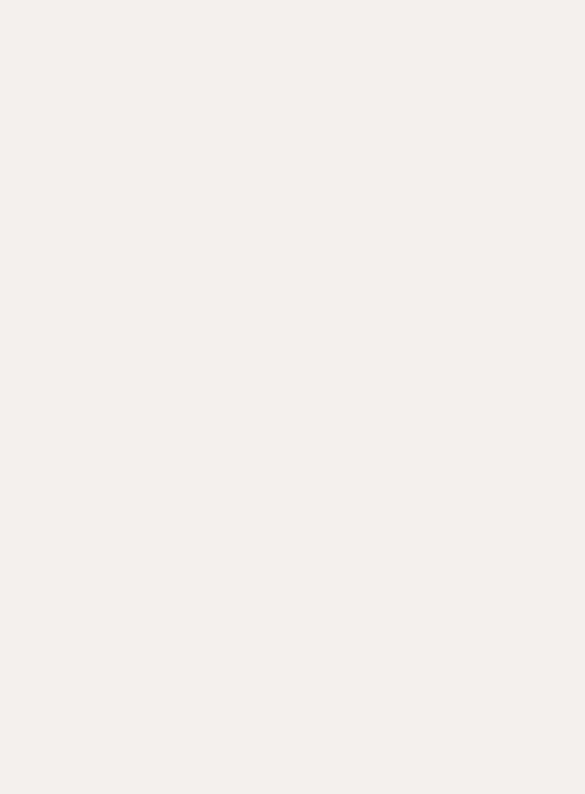
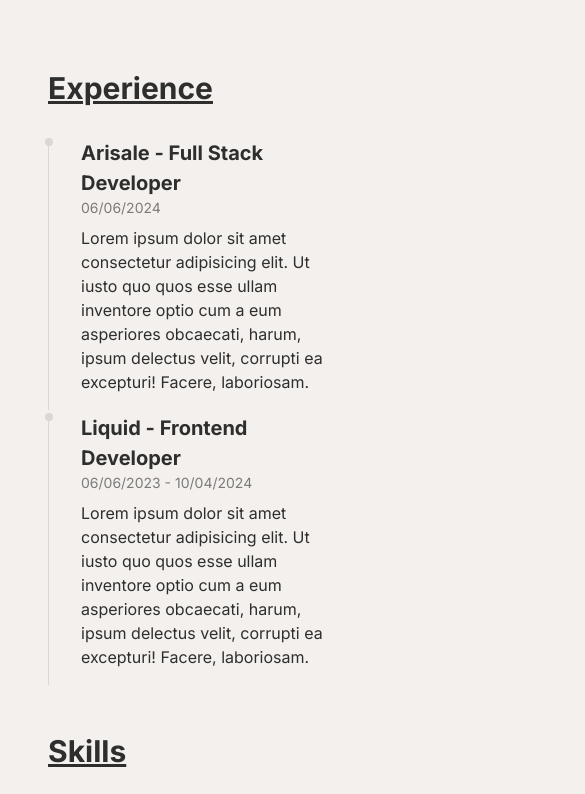
Before and after one commit to dreck-sallow/personal-web, a SvelteKit app: page / in a window 390 px wide. Shown: the part 774-1568 px from the top of the page, 585 px wide, since content can reach past the window. Before the commit the page ends 844 px from the top, so only its background shows below. Built offline with nearby package versions, Linux system fonts and the light colour scheme.

Commit message:
feat: add job-box for show job in timeline Add styles for mobile screens

```diff
--- /dev/null
+++ b/src/components/job-box.svelte
@@ -0,0 +1,49 @@
+<script>
+	import Text from './text.svelte';
+	export let title = '';
+	export let date = '';
+</script>
+
+<div class="job-box" role="listitem">
+	<header class="job-box__header">
+		<Text className="job-box__title" type="subtitle-2">{title}</Text>
+		<Text className="job-box__date" type="text-sm">{date}</Text>
+	</header>
+	<slot />
+</div>
+
+<style>
+	.job-box {
+		position: relative;
+		padding-block-end: 1rem;
+		padding-block-start: 0;
+		padding-inline-end: 1rem;
+		padding-inline-start: 2rem;
+
+		border-left: 1px solid var(--border);
+	}
+
+	.job-box::before {
+		--decorator-width: 0.5rem;
+		content: '';
+		background-color: var(--border);
+		width: var(--decorator-width);
+		aspect-ratio: 1;
+		border-radius: 1000px;
+		position: absolute;
+		transform: translateX(calc(-1 * var(--decorator-width) / 2));
+		top: 0;
+		left: 0;
+	}
+
+	.job-box :global(.job-box__title) {
+		font-weight: 700;
+	}
+
+	.job-box :global(.job-box__date) {
+		font-weight: 400;
+		opacity: 0.6;
+
+		margin-bottom: 0.5rem;
+	}
+</style>
--- a/src/components/nav-bar.svelte
+++ b/src/components/nav-bar.svelte
@@ -30,7 +30,7 @@
 	onMount(() => {
 		// TODO: add focus for paths like: /blog
 		// console.log('window.location.hash: ', window.location.hash);
-		onClickSelect("");
+		onClickSelect('');
 		window.addEventListener('hashchange', () => {
 			onClickSelect(window.location.hash);
 		});
@@ -68,6 +68,7 @@
 	}
 
 	.nav-bar__links {
+		background: var(--bg);
 		border: 1px solid var(--border);
 		border-radius: 1000px;
 		padding-inline: 0.5em;
@@ -77,6 +78,7 @@
 		align-items: center;
 		gap: 0.5rem;
 		box-shadow: 0 3px 10px rgb(0, 0, 0, 0.2);
+		z-index: 10;
 		/*box-shadow: 0px 2px 3px -1px rgba(0,0,0,0.1), 0px 1px 0px 0px rgba(25,28,33,0.02), 0px 0px 0px 1px rgba(25,28,33,0.08);*/
 	}
 
--- /dev/null
+++ b/src/components/sections/experience.svelte
@@ -0,0 +1,59 @@
+<script>
+	import JobBox from '../job-box.svelte';
+	import Text from '../text.svelte';
+</script>
+
+<section id="experience" class="home-page__section experience-section">
+	<div class="experience-section__block">
+		<Text type="title-3" className="block-title">Experience</Text>
+		<div class="experience-section__timeline" role="list">
+			<JobBox title="Arisale - Full Stack Developer" date="06/06/2024">
+				<Text type="text" className="mt-4">
+					Lorem ipsum dolor sit amet consectetur adipisicing elit. Ut iusto quo quos esse ullam
+					inventore optio cum a eum asperiores obcaecati, harum, ipsum delectus velit, corrupti ea
+					excepturi! Facere, laboriosam.
+				</Text>
+			</JobBox>
+
+			<JobBox title="Liquid - Frontend Developer" date="06/06/2023 - 10/04/2024">
+				<Text type="text" className="mt-4">
+					Lorem ipsum dolor sit amet consectetur adipisicing elit. Ut iusto quo quos esse ullam
+					inventore optio cum a eum asperiores obcaecati, harum, ipsum delectus velit, corrupti ea
+					excepturi! Facere, laboriosam.
+				</Text>
+			</JobBox>
+		</div>
+	</div>
+
+	<div class="experience-section__skills">
+		<div class="experience-section__block">
+			<Text type="title-3" className="block-title">Skills</Text>
+			<Text>React, NextJs, Nuxtjs, Svelte</Text>
+		</div>
+	</div>
+</section>
+
+<style>
+	.experience-section {
+		display: grid;
+		grid-template-columns: 1fr 1fr;
+		column-gap: 10rem;
+		row-gap: 3rem;
+	}
+
+	.experience-section__block :global(.block-title) {
+		font-weight: 700;
+		margin-bottom: 2rem;
+		text-decoration: underline;
+	}
+
+	.experience-section__timeline :global(.job-box:not(:last-of-type)) {
+		margin-bottom: 3px;
+	}
+
+	@media (width < 48rem) {
+		.experience-section {
+			grid-template-columns: 1fr;
+		}
+	}
+</style>
--- a/src/components/sections/section-hero.svelte
+++ b/src/components/sections/section-hero.svelte
@@ -50,7 +50,7 @@
 	}
 
 	.hero-section__over-title {
-		font-family: "Inter", sans-serif;
+		font-family: 'Inter', sans-serif;
 		display: block;
 		margin-bottom: 4px;
 	}
@@ -79,4 +79,15 @@
 		align-items: center;
 		gap: 1em;
 	}
+
+	@media (max-width: 48rem) {
+		.hero-section {
+			grid-template-columns: 1fr;
+			row-gap: 4rem;
+		}
+
+		.hero-section__image {
+			display: none;
+		}
+	}
 </style>
--- a/src/routes/+page.svelte
+++ b/src/routes/+page.svelte
@@ -2,17 +2,18 @@
 	import '../styles/main.css';
 	import NavBar from '../components/nav-bar.svelte';
 	import SectionHero from '../components/sections/section-hero.svelte';
+	import Experience from '../components/sections/experience.svelte';
 </script>
 
 <main class="home-page">
 	<NavBar />
 
 	<SectionHero />
+	<Experience />
 </main>
 
 <style>
 	.home-page :global(.home-page__section) {
 		padding-inline: 3rem;
 	}
-
 </style>
```
